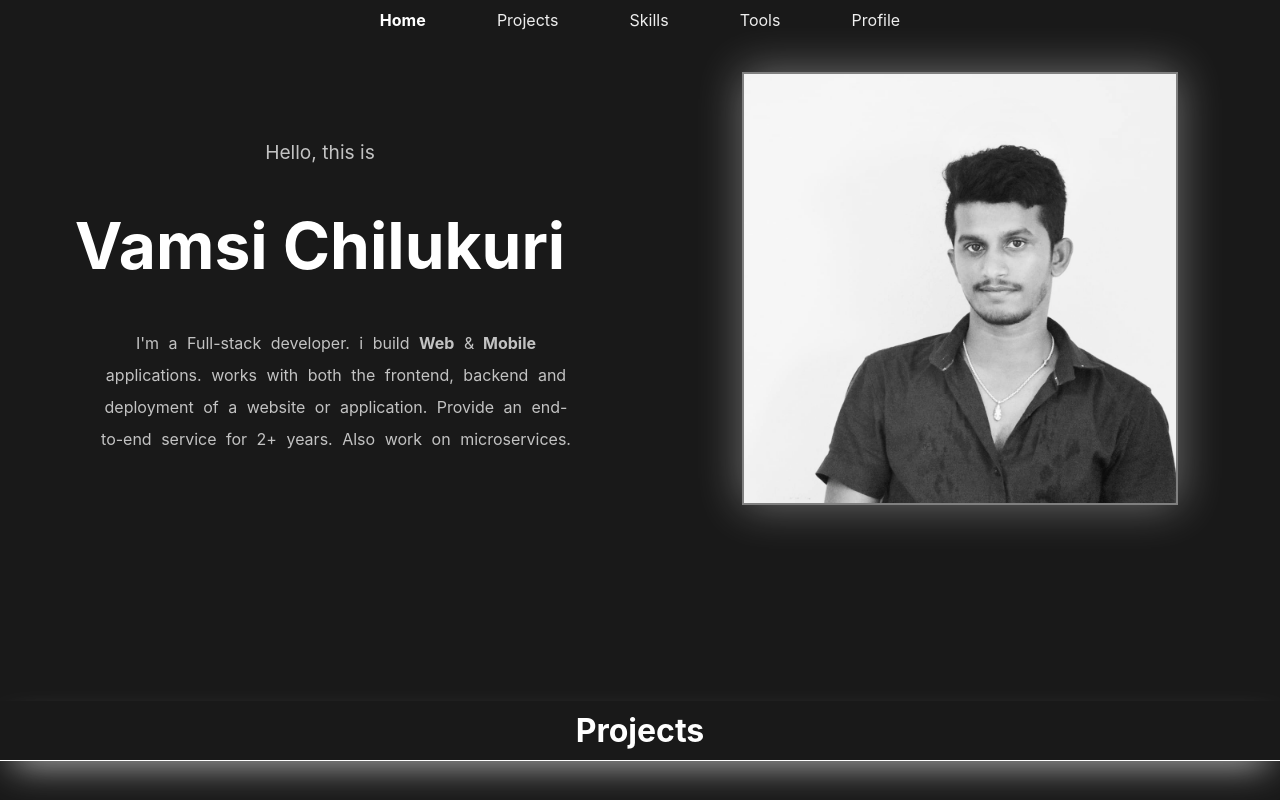
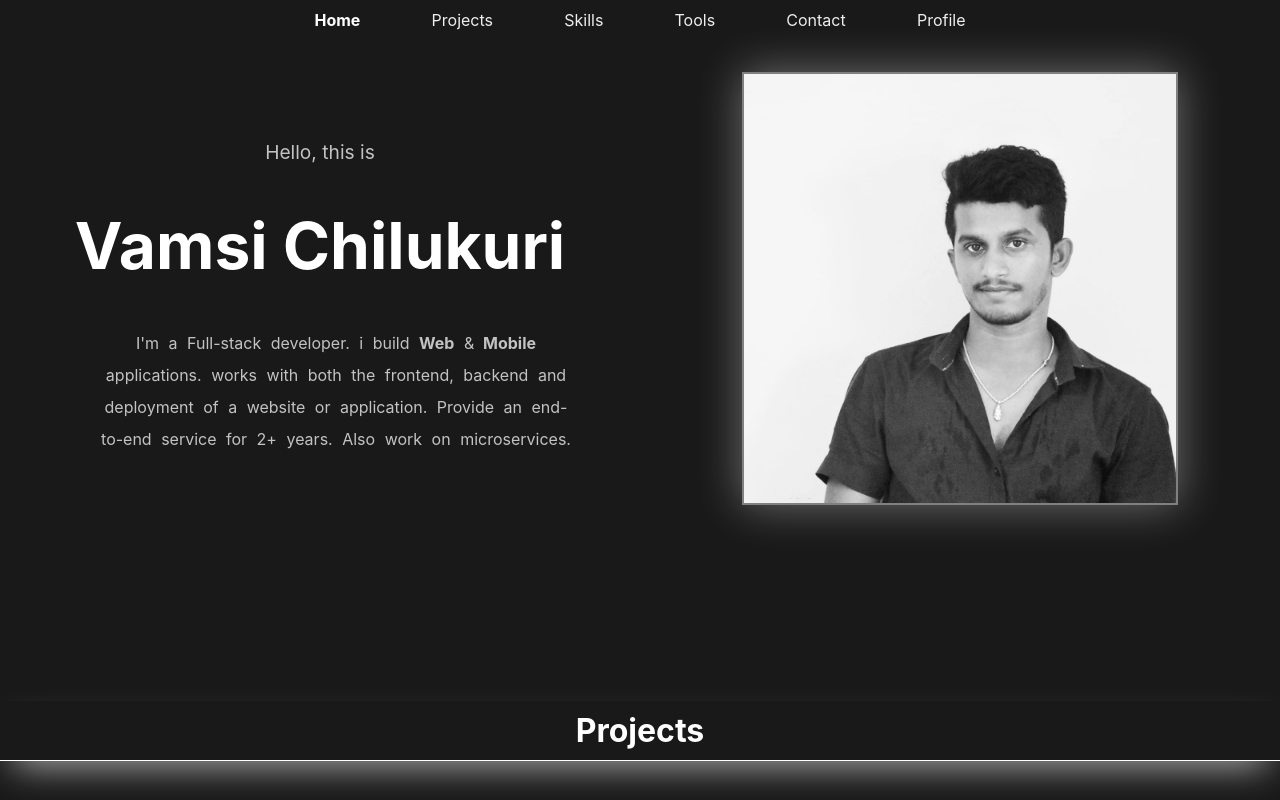
Before and after one commit to vamsichilukuri/portfolio, a React (Create React App) app: page /#/ in a window 1280 px wide. Shown: the top 800 px of the page. Built offline with nearby package versions, Linux system fonts and the light colour scheme; a web font is replaced by a local one.

Commit message:
uncomment contacts

```diff
--- a/src/components/navMenu/NavMenu.jsx
+++ b/src/components/navMenu/NavMenu.jsx
@@ -70,7 +70,7 @@ export default function NavMenu() {
 						Tools
 					</NavLink>
 				</li>
-				{/* <li>
+				<li>
 					<NavLink
 						to="contact"
 						onClick={() => {
@@ -79,7 +79,7 @@ export default function NavMenu() {
 					>
 						Contact
 					</NavLink>
-				</li> */}
+				</li>
 				<li>
 					<NavLink
 						to="profile"
--- a/src/components/pages/home/Home.jsx
+++ b/src/components/pages/home/Home.jsx
@@ -3,7 +3,7 @@ import React from "react";
 //-----> Components
 import Tools from "../tools/Tools";
 import Vamsi from "../vamsi/Vamsi";
-// import Contact from "../contact/Contact";
+import Contact from "../contact/Contact";
 import Profile from "../profile/Profile";
 import Projects from "../projects/Projects";
 import Skills from "../skills/Skills";
@@ -16,7 +16,7 @@ export default function Home() {
 			<Tools />
 			<Profile />
 			<Skills />
-			{/* <Contact /> */}
+			<Contact />
 		</div>
 	);
 }
```
